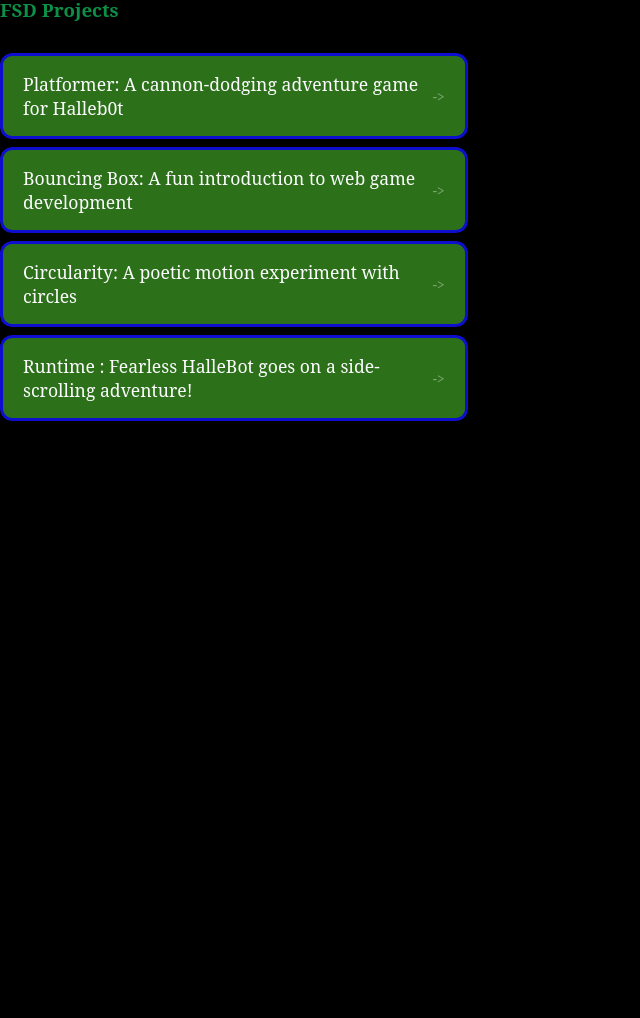
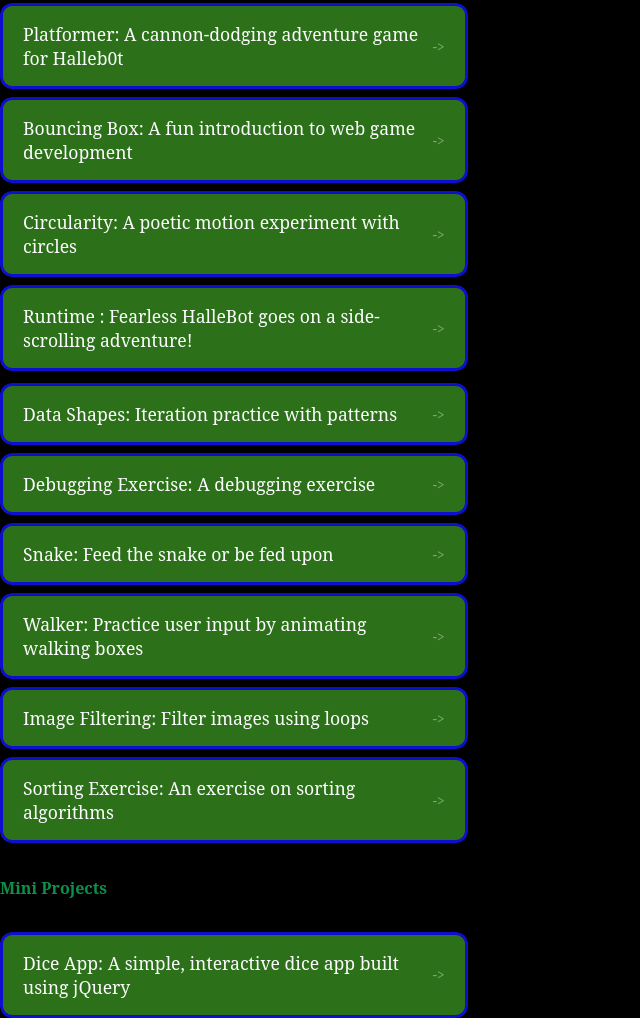
Before and after one commit to cedotal73329/cedotal73329.github.io, a plain HTML site: page portfolio.html in a window 1280 px wide. Shown: the part 277-1295 px from the top of the page, without its empty margins (0-640 px from the left). Before the commit the page ends 800 px from the top, so only its background shows below. Drawn offline with Linux system fonts and the light colour scheme.

Commit message:
Added links to ASD projects in portfolio

```diff
--- a/fsd-projects/circularity/js/init.js
+++ b/fsd-projects/circularity/js/init.js
@@ -25,7 +25,7 @@ var init = function (window) {
 
         // TODO 2 : Create a function that draws a circle
         function drawCircle(){
-            var circle = draw.randomCircleInArea(canvas, true, true, "#999", 2);
+            var circle = draw.randomCircleInArea(canvas, true, true, "#020202", 2);
             physikz.addRandomVelocity(circle, canvas, 5, 5);
             view.addChild(circle);
             circles.push(circle);
--- a/portfolio.html
+++ b/portfolio.html
@@ -37,6 +37,18 @@
  <a href="fsd-projects/runtime/">Runtime : Fearless HalleBot goes on a side-scrolling adventure!</a>
 </li>
  </ul>
+ <ul id="portfolio">
+<li><a href="asd-projects/data-shapes"> Data Shapes: Iteration practice with patterns</a></li>
+<li><a href="asd-projects/debugging-exercise"> Debugging Exercise: A debugging exercise</a></li>
+<li><a href="asd-projects/snake">Snake: Feed the snake or be fed upon</a></li>
+<li><a href="asd-projects/walker">Walker: Practice user input by animating walking boxes</a></li>
+<li><a href="asd-projects/image-filtering">Image Filtering: Filter images using loops</a></li>
+<li><a href="asd-projects/sorting">Sorting Exercise: An exercise on sorting algorithms</a></li>
+</ul>
+<h4>Mini Projects</h4>
+<ul id ="portfolio">
+    <li><a href="asd-projects/dice-app"> Dice App: A simple, interactive dice app built using jQuery</a></li>
+</ul>
         </div>
 
       </main>
```
